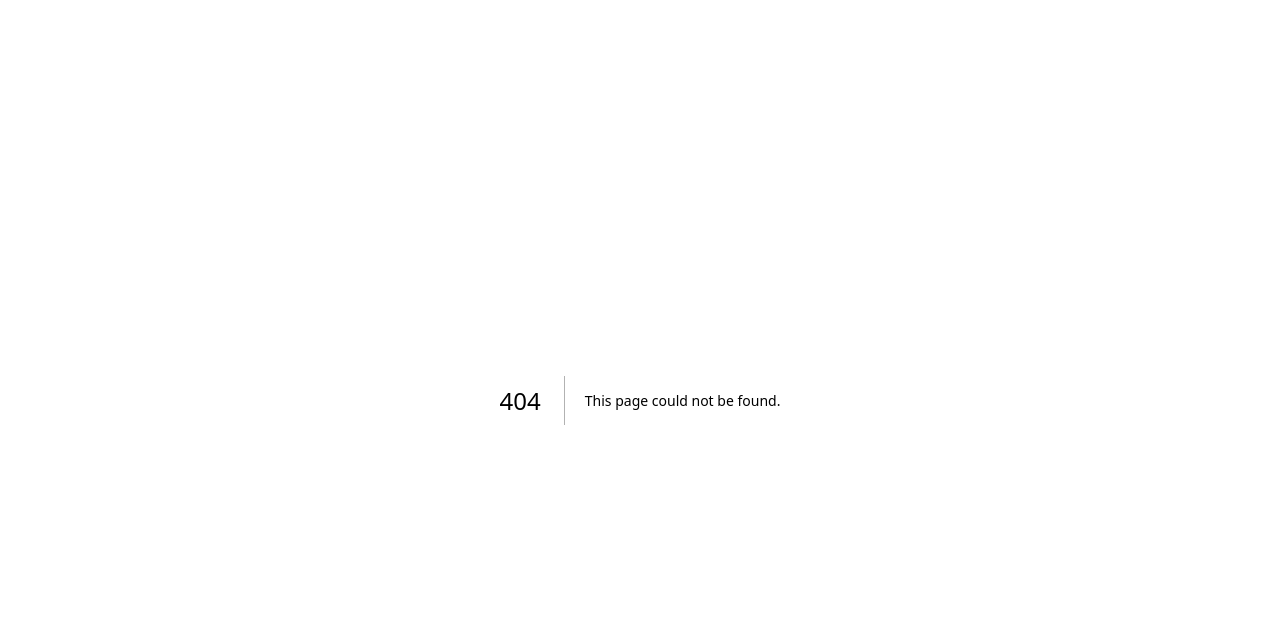
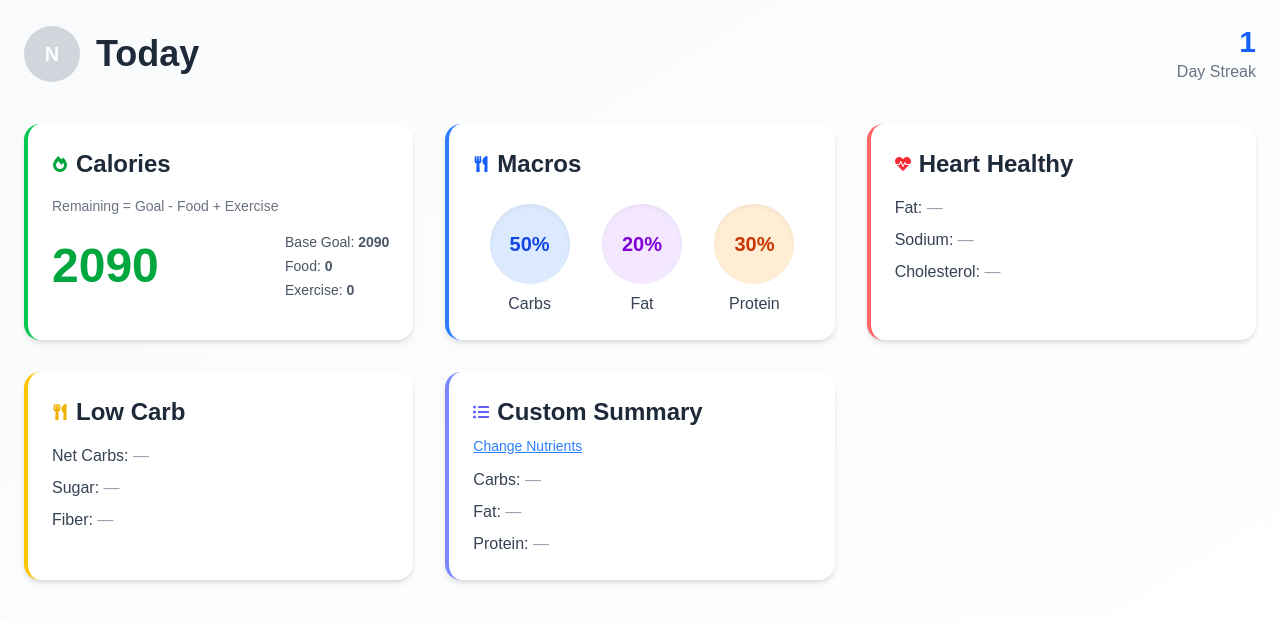
Before and after one commit to nigel-otieno/fitnessApp, a Next.js app: page /nutrition in a window 1280 px wide. Before the commit this address had no page. Shown: the top 622 px of the page. Built offline with nearby package versions, Linux system fonts and the light colour scheme.

Commit message:
added events page and nutrion page

```diff
--- a/src/app/dashboard/page.js
+++ b/src/app/dashboard/page.js
@@ -6,8 +6,8 @@ import { MapContainer, TileLayer, Marker, Popup } from 'react-leaflet';
 import 'leaflet/dist/leaflet.css';
 import Link from 'next/link';
 import {
-  LineChart,
-  Line,
+  BarChart,
+  Bar,
   XAxis,
   YAxis,
   CartesianGrid,
@@ -46,59 +46,65 @@ const workoutPlan = {
 
 export default function DashboardPage() {
   return (
-    <div className="min-h-screen bg-white">
-      <nav className="w-full bg-gray-200 text-black px-6 py-4 shadow flex justify-between items-center">
+    <div className="min-h-screen bg-gradient-to-b from-white to-gray-50">
+      <nav className="w-full bg-gray-100 text-black px-6 py-4 shadow flex justify-between items-center">
         <div className="flex space-x-4 items-center">
-          <FaUsers size={28} className="cursor-pointer" title="Community" />
-          <FaBell size={24} className="cursor-pointer" />
-          <FaCheckCircle size={24} className="cursor-pointer" />
+          <FaUsers size={26} className="cursor-pointer text-gray-700 hover:text-blue-600" title="Community" />
+          <FaBell size={22} className="cursor-pointer text-gray-700 hover:text-blue-600" />
+          <FaCheckCircle size={22} className="cursor-pointer text-gray-700 hover:text-blue-600" />
           <Link href="/profile">
-            <FaUserCircle size={30} className="cursor-pointer hover:text-blue-600" />
+            <FaUserCircle size={28} className="cursor-pointer hover:text-blue-600 text-gray-800" />
           </Link>
         </div>
-        <div>
-          <span className="text-xl font-bold">MyApp Dashboard</span>
-        </div>
+        <h1 className="text-2xl font-bold tracking-tight">My Wellness Dashboard</h1>
       </nav>
 
-      <div className="max-w-7xl mx-auto p-4 space-y-6">
-        <section className="bg-blue-100 rounded-xl p-6 shadow">
+      <div className="max-w-7xl mx-auto p-6 space-y-8">
+        <section className="bg-blue-100 rounded-2xl p-6 shadow-md">
           <h2 className="text-2xl font-bold mb-4">🔥 Top Upcoming Events</h2>
           <div className="grid md:grid-cols-3 gap-4">
             {events.slice(0, 3).map((event) => (
-              <div key={event.id} className="bg-white rounded-lg p-4 shadow hover:shadow-md transition">
-                <h3 className="text-lg font-semibold">{event.title}</h3>
-                <p className="text-sm text-gray-600">{event.date}</p>
-                <p className="mt-2 text-gray-800">{event.location}</p>
-                <button className="mt-4 text-blue-600 hover:underline">View Details</button>
+              <div key={event.id} className="bg-white rounded-xl p-4 shadow hover:shadow-lg transition">
+                <h3 className="text-lg font-semibold text-gray-800">{event.title}</h3>
+                <p className="text-sm text-gray-500">{event.date}</p>
+                <p className="mt-2 text-gray-700">{event.location}</p>
+                <button className="mt-4 text-blue-600 font-medium hover:underline">View Details</button>
               </div>
             ))}
           </div>
         </section>
 
-        <section className="bg-white rounded-xl p-6 shadow">
-          <h2 className="text-2xl font-bold mb-4">📈 Activity Monitor</h2>
+        <section className="bg-white rounded-2xl p-6 shadow-md">
+          <h2 className="text-2xl font-bold mb-4">📊 Activity Monitor</h2>
           <ResponsiveContainer width="100%" height={300}>
-            <LineChart data={activityData} margin={{ top: 20, right: 30, left: 0, bottom: 5 }}>
+            <BarChart data={activityData} margin={{ top: 20, right: 30, left: 0, bottom: 5 }}>
               <CartesianGrid strokeDasharray="3 3" />
               <XAxis dataKey="date" />
               <YAxis allowDecimals={false} />
               <Tooltip />
-              <Line type="monotone" dataKey="activity" stroke="#2563eb" strokeWidth={3} dot={{ r: 4 }} />
-            </LineChart>
+              <Bar dataKey="activity" fill="#3b82f6" radius={[6, 6, 0, 0]} />
+            </BarChart>
           </ResponsiveContainer>
         </section>
 
-        <section className="bg-gray-100 rounded-xl p-6 shadow">
-          <h2 className="text-2xl font-bold mb-4 text-black">💪 Weekly Workout Plan</h2>
-          <ul className="space-y-3">
+        <section className="bg-gray-100 rounded-2xl p-6 shadow-md">
+          <h2 className="text-2xl font-bold mb-4 text-black">💪 Weekly Workout Plan & 🥗 Nutrition Overview</h2>
+          <div className="grid md:grid-cols-2 gap-8">
+            <ul className="space-y-4">
               {Object.entries(workoutPlan).map(([day, activity]) => (
-              <li key={day} className="border-b pb-2">
+                <li key={day} className="border-b pb-3">
                   <p className="text-lg font-semibold text-blue-700">{day}</p>
                   <p className="text-base text-gray-700">{activity}</p>
                 </li>
               ))}
             </ul>
+            <div className="space-y-3 text-gray-700 text-base bg-white rounded-xl p-4 shadow-sm">
+              <p><strong>Total Calories Tracked:</strong> 0 kcal</p>
+              <p><strong>Average Daily Protein:</strong> — g</p>
+              <p><strong>Water Intake:</strong> — oz</p>
+              <p><strong>Fruits & Veggies Servings:</strong> — servings</p>
+            </div>
+          </div>
         </section>
       </div>
     </div>
--- /dev/null
+++ b/src/app/events/page.js
@@ -0,0 +1,74 @@
+'use client';
+
+import { FaArrowLeft, FaMapMarkerAlt, FaCalendarAlt, FaClock, FaUsers } from 'react-icons/fa';
+import Link from 'next/link';
+import { MapContainer, TileLayer, Marker, Popup } from 'react-leaflet';
+import 'leaflet/dist/leaflet.css';
+
+const events = Array.from({ length: 6 }, (_, i) => ({
+  id: i + 1,
+  title: `Event ${i + 1}`,
+  date: '2025-06-01',
+  time: '18:00',
+  location: `123 Event Rd #${i + 1}, San Francisco, CA`,
+  rsvpCount: Math.floor(Math.random() * 100),
+  lat: 37.7749 + Math.random() * 0.02,
+  lng: -122.4194 + Math.random() * 0.02,
+  description: 'An exciting community robotics event with demos, workshops, and networking opportunities.'
+}));
+
+export default function EventsPage() {
+  return (
+    <div className="min-h-screen bg-gray-50 p-6">
+      <header className="flex justify-between items-center mb-8">
+        <div className="flex items-center space-x-4">
+          <Link href="/dashboard">
+            <FaArrowLeft className="text-blue-600 hover:text-blue-800" size={20} />
+          </Link>
+          <h1 className="text-3xl font-bold text-gray-800">Events</h1>
+        </div>
+      </header>
+
+      <section className="grid grid-cols-1 md:grid-cols-2 lg:grid-cols-3 gap-6">
+        {events.map((event) => (
+          <div key={event.id} className="bg-white rounded-xl shadow-md p-6">
+            <h2 className="text-xl font-semibold text-gray-800 mb-2">{event.title}</h2>
+            <p className="text-sm text-gray-500 mb-2">{event.description}</p>
+            <div className="text-sm text-gray-700 space-y-1 mb-4">
+              <div className="flex items-center space-x-2">
+                <FaCalendarAlt />
+                <span>{event.date}</span>
+              </div>
+              <div className="flex items-center space-x-2">
+                <FaClock />
+                <span>{event.time}</span>
+              </div>
+              <div className="flex items-center space-x-2">
+                <FaMapMarkerAlt />
+                <span>{event.location}</span>
+              </div>
+              <div className="flex items-center space-x-2">
+                <FaUsers />
+                <span>{event.rsvpCount} RSVPs</span>
+              </div>
+            </div>
+            <MapContainer center={[event.lat, event.lng]} zoom={13} className="h-40 w-full rounded-md mb-3">
+              <TileLayer url="https://{s}.tile.openstreetmap.org/{z}/{x}/{y}.png" />
+              <Marker position={[event.lat, event.lng]}>
+                <Popup>{event.title}</Popup>
+              </Marker>
+            </MapContainer>
+            <a
+              href={`https://www.google.com/maps/dir/?api=1&destination=${encodeURIComponent(event.location)}`}
+              target="_blank"
+              rel="noopener noreferrer"
+              className="text-blue-600 text-sm underline hover:text-blue-800"
+            >
+              Get Directions
+            </a>
+          </div>
+        ))}
+      </section>
+    </div>
+  );
+}
--- /dev/null
+++ b/src/app/nutrition/page.js
@@ -0,0 +1,109 @@
+'use client';
+
+import { FaFireAlt, FaHeartbeat, FaUtensils, FaListUl } from 'react-icons/fa';
+
+export default function NutritionPage() {
+  return (
+    <div className="min-h-screen bg-gradient-to-br from-gray-50 to-white p-6">
+      {/* Header */}
+      <div className="flex justify-between items-center mb-10">
+        <div className="flex items-center space-x-4">
+          <div className="w-14 h-14 bg-gray-300 rounded-full flex items-center justify-center text-white text-xl font-bold">N</div>
+          <h1 className="text-4xl font-extrabold text-gray-800">Today</h1>
+        </div>
+        <div className="text-right">
+          <span className="text-3xl font-semibold text-blue-600">1</span>
+          <p className="text-md text-gray-500">Day Streak</p>
+        </div>
+      </div>
+
+      {/* Grid */}
+      <div className="grid grid-cols-1 md:grid-cols-2 lg:grid-cols-3 gap-8">
+        {/* Calories Box */}
+        <div className="bg-white border-l-4 border-green-500 rounded-2xl shadow-md p-6 col-span-1">
+          <div className="flex items-center mb-4 text-green-600">
+            <FaFireAlt className="mr-2" />
+            <h2 className="text-2xl font-semibold text-gray-800">Calories</h2>
+          </div>
+          <p className="text-sm text-gray-500 mb-4">Remaining = Goal - Food + Exercise</p>
+          <div className="flex items-center justify-between">
+            <div className="text-5xl font-bold text-green-600">2090</div>
+            <div className="space-y-1 text-sm text-gray-600">
+              <div>Base Goal: <strong>2090</strong></div>
+              <div>Food: <strong>0</strong></div>
+              <div>Exercise: <strong>0</strong></div>
+            </div>
+          </div>
+        </div>
+
+        {/* Macros with percentages */}
+        <div className="bg-white border-l-4 border-blue-500 rounded-2xl shadow-md p-6 col-span-1">
+          <div className="flex items-center mb-6 text-blue-600">
+            <FaUtensils className="mr-2" />
+            <h2 className="text-2xl font-semibold text-gray-800">Macros</h2>
+          </div>
+          <div className="flex justify-around text-center">
+            <div>
+              <div className="w-20 h-20 rounded-full bg-blue-100 flex items-center justify-center mb-2 mx-auto text-blue-700 font-bold text-xl shadow-inner">
+                50%
+              </div>
+              <p className="text-base text-gray-700">Carbs</p>
+            </div>
+            <div>
+              <div className="w-20 h-20 rounded-full bg-purple-100 flex items-center justify-center mb-2 mx-auto text-purple-700 font-bold text-xl shadow-inner">
+                20%
+              </div>
+              <p className="text-base text-gray-700">Fat</p>
+            </div>
+            <div>
+              <div className="w-20 h-20 rounded-full bg-orange-100 flex items-center justify-center mb-2 mx-auto text-orange-700 font-bold text-xl shadow-inner">
+                30%
+              </div>
+              <p className="text-base text-gray-700">Protein</p>
+            </div>
+          </div>
+        </div>
+
+        {/* Heart Healthy */}
+        <div className="bg-white border-l-4 border-red-400 rounded-2xl shadow-md p-6">
+          <div className="flex items-center mb-4 text-red-500">
+            <FaHeartbeat className="mr-2" />
+            <h2 className="text-2xl font-semibold text-gray-800">Heart Healthy</h2>
+          </div>
+          <ul className="space-y-2 text-gray-700 text-base">
+            <li>Fat: <span className="text-gray-400">—</span></li>
+            <li>Sodium: <span className="text-gray-400">—</span></li>
+            <li>Cholesterol: <span className="text-gray-400">—</span></li>
+          </ul>
+        </div>
+
+        {/* Low Carb */}
+        <div className="bg-white border-l-4 border-yellow-400 rounded-2xl shadow-md p-6">
+          <div className="flex items-center mb-4 text-yellow-500">
+            <FaUtensils className="mr-2" />
+            <h2 className="text-2xl font-semibold text-gray-800">Low Carb</h2>
+          </div>
+          <ul className="space-y-2 text-gray-700 text-base">
+            <li>Net Carbs: <span className="text-gray-400">—</span></li>
+            <li>Sugar: <span className="text-gray-400">—</span></li>
+            <li>Fiber: <span className="text-gray-400">—</span></li>
+          </ul>
+        </div>
+
+        {/* Custom Summary */}
+        <div className="bg-white border-l-4 border-indigo-400 rounded-2xl shadow-md p-6">
+          <div className="flex items-center mb-2 text-indigo-500">
+            <FaListUl className="mr-2" />
+            <h2 className="text-2xl font-semibold text-gray-800">Custom Summary</h2>
+          </div>
+          <a href="#" className="text-blue-500 text-sm underline mb-3 block">Change Nutrients</a>
+          <ul className="space-y-2 text-gray-700 text-base">
+            <li>Carbs: <span className="text-gray-400">—</span></li>
+            <li>Fat: <span className="text-gray-400">—</span></li>
+            <li>Protein: <span className="text-gray-400">—</span></li>
+          </ul>
+        </div>
+      </div>
+    </div>
+  );
+}
```
Lines whose indentation alone changed are shown as unchanged.
